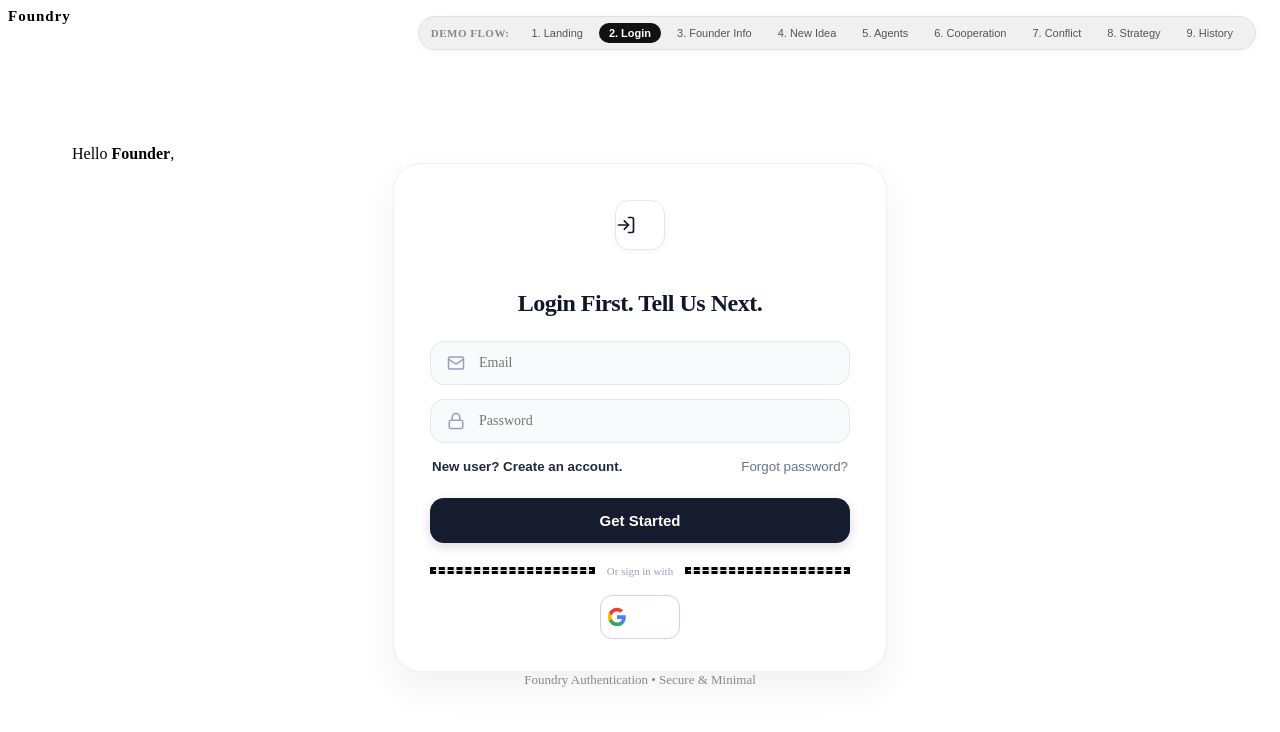
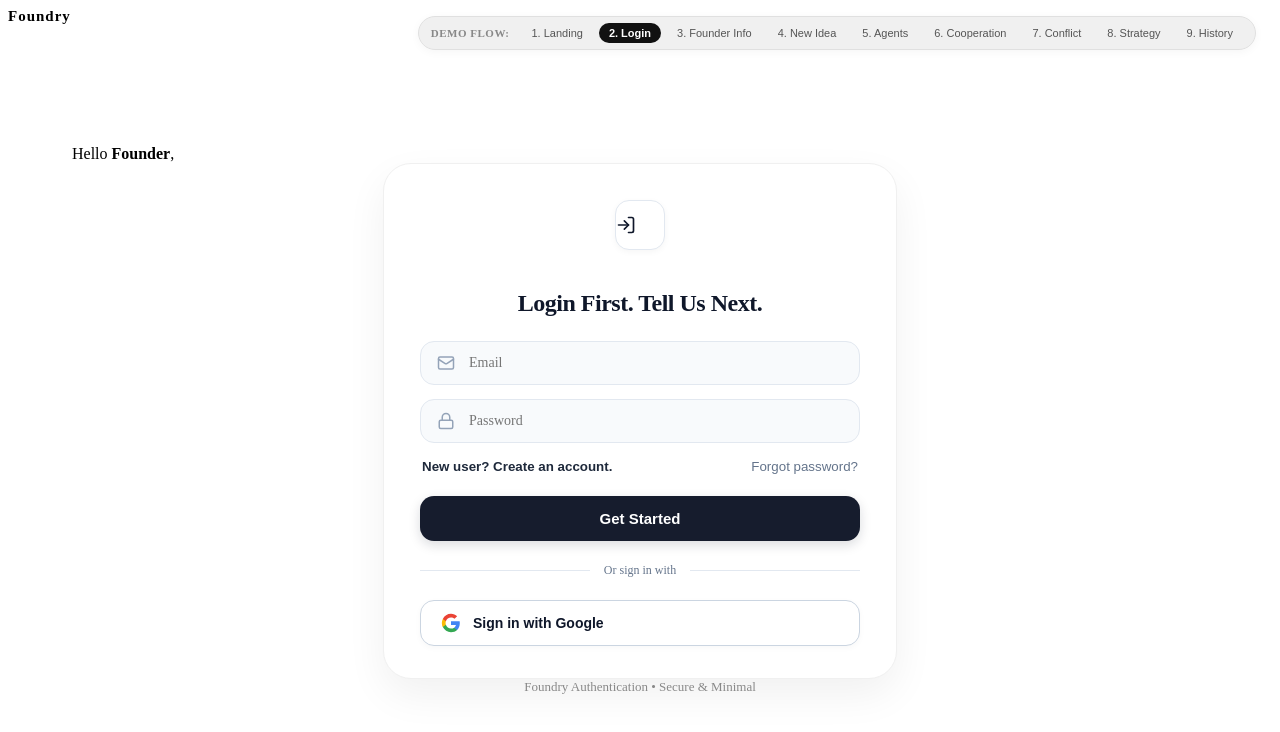
Before and after one commit to aaditajay/foundry, a React (Vite) app: page / in a window 1280 px wide. Both pictures are taken after a click on the button "forge". Shown: the top 732 px of the page. Built offline with nearby package versions, Linux system fonts and the light colour scheme; no server answers; the HTML template or start-up script is replaced by a standard one.

Commit message:
fix: clean divider lines, full-width Google sign-in button, dead-center prompt modal, and updated 15-point AI prompt

```diff
--- a/src/components/FounderInfo.jsx
+++ b/src/components/FounderInfo.jsx
@@ -1,6 +1,6 @@
 import React, { useState, useRef } from 'react';
 import { useApp } from '../context/AppContext';
-import { ArrowRight, Mic, MicOff, Paperclip, X, FileText, Copy, Check, Sparkles } from 'lucide-react';
+import { ArrowRight, Mic, MicOff, Paperclip, X, FileText, Copy, Check } from 'lucide-react';
 
 export const FounderInfo = () => {
   const { user, founderInfo, handleSaveFounderInfo } = useApp();
@@ -24,16 +24,49 @@ export const FounderInfo = () => {
 
   const displayName = name ? name.split(' ')[0] : "Founder";
 
-  const aiPromptText = `Act as a senior startup strategy advisor and co-founder. I am going to share my startup idea and company details.
+  const aiPromptText = `I want you to help me create a structured profile of my existing company.
 
-Please answer these 5 core questions to structure my company profile for Foundry AI:
-1. What is the core problem your company solves and for whom?
-2. What is your unique value proposition & competitive advantage?
-3. What is your current business model & revenue generation strategy?
-4. Who are your primary target market segments & customer personas?
-5. What is your 6-month MVP roadmap and key unit economics target?
+Ask me questions one at a time. Do not make assumptions. If my answer is unclear, ask a follow-up question.
 
-Provide a concise, comprehensive breakdown of our company profile so I can paste the result back into Foundry.`;
+Understand these areas:
+
+1. Company name
+2. Industry
+3. What the company does
+4. Main products/services
+5. Target customers
+6. Current geographic/market presence
+7. Business model
+8. Pricing/revenue model
+9. Current scale (customers, users, locations, revenue, etc., if I know them)
+10. Main strengths
+11. Current challenges
+12. Current business goals
+13. Important technical/operational constraints
+14. Important competitors or alternatives
+15. Anything else that would help evaluate future business decisions
+
+Once you have enough information, DO NOT give me a long explanation.
+
+Return only a structured company profile using exactly this format:
+
+Company Name:
+Industry:
+What We Do:
+Target Customers:
+Main Products/Services:
+Market/Geographic Presence:
+Business Model:
+Pricing/Revenue Model:
+Current Scale:
+Main Strengths:
+Current Challenges:
+Current Goals:
+Important Constraints:
+Competitors/Alternatives:
+Additional Context:
+
+Use concise, factual statements based only on my answers.`;
 
   const copyPromptToClipboard = () => {
     navigator.clipboard.writeText(aiPromptText);
@@ -41,7 +74,7 @@ Provide a concise, comprehensive breakdown of our company profile so I can paste
     setTimeout(() => setCopied(false), 2200);
   };
 
-  // Voice to Text handler with Fix #3 (interimResults = false & isFinal check)
+  // Voice to Text handler with interimResults = false & isFinal check
   const toggleVoiceToText = () => {
     const SpeechRecognition = window.SpeechRecognition || window.webkitSpeechRecognition;
     if (!SpeechRecognition) {
@@ -58,7 +91,7 @@ Provide a concise, comprehensive breakdown of our company profile so I can paste
       try {
         const recognition = new SpeechRecognition();
         recognition.continuous = true;
-        recognition.interimResults = false; // Fix: prevent duplicate interim results
+        recognition.interimResults = false;
         recognition.lang = 'en-US';
 
         recognition.onstart = () => setIsRecording(true);
@@ -340,18 +373,18 @@ Provide a concise, comprehensive breakdown of our company profile so I can paste
         Founder Profile
       </div>
 
-      {/* PROMPT MODAL DIALOG BOX */}
+      {/* PROMPT MODAL DIALOG BOX (PERFECTLY DEAD-CENTER ALIGNED) */}
       {showPromptModal && (
         <div
           style={{
             position: 'fixed',
             inset: 0,
             backgroundColor: 'rgba(0, 0, 0, 0.65)',
-            backdropFilter: 'blur(4px)',
+            backdropFilter: 'blur(6px)',
             display: 'flex',
             alignItems: 'center',
             justify: 'center',
-            zIndex: 1000,
+            zIndex: 99999,
             padding: '24px'
           }}
           onClick={() => setShowPromptModal(false)}
@@ -360,18 +393,19 @@ Provide a concise, comprehensive breakdown of our company profile so I can paste
             style={{
               backgroundColor: '#ffffff',
               borderRadius: '24px',
-              maxWidth: '620px',
+              maxWidth: '680px',
               width: '100%',
               padding: '32px',
-              boxShadow: '0 20px 50px rgba(0,0,0,0.25)',
+              boxShadow: '0 25px 60px rgba(0,0,0,0.3)',
               position: 'relative',
-              animation: 'fadeIn 0.25s ease'
+              animation: 'fadeIn 0.25s ease',
+              margin: 'auto'
             }}
             onClick={(e) => e.stopPropagation()}
           >
             {/* Modal Header */}
             <div style={{ display: 'flex', justifyContent: 'space-between', alignItems: 'flex-start', marginBottom: '16px' }}>
-              <h3 style={{ fontSize: '20px', fontWeight: '800', color: '#111111', lineHeight: '1.4', paddingRight: '20px' }}>
+              <h3 style={{ fontSize: '19px', fontWeight: '800', color: '#111111', lineHeight: '1.4', paddingRight: '20px' }}>
                 Paste this onto any agent you use and answer the questions and paste the result
               </h3>
               <button
@@ -395,7 +429,7 @@ Provide a concise, comprehensive breakdown of our company profile so I can paste
                 lineHeight: '1.6',
                 color: '#1e293b',
                 whiteSpace: 'pre-wrap',
-                maxHeight: '320px',
+                maxHeight: '340px',
                 overflowY: 'auto',
                 marginBottom: '24px'
               }}
--- a/src/components/Login.jsx
+++ b/src/components/Login.jsx
@@ -19,7 +19,6 @@ export const Login = () => {
     e.preventDefault();
     setLoading(true);
 
-    // Mock email authentication
     setTimeout(() => {
       const nameFromEmail = email.split('@')[0] || "Founder";
       setUser({
@@ -41,12 +40,12 @@ export const Login = () => {
 
   return (
     <div className="main-canvas animate-fade-in" style={{ justifyContent: 'space-between', padding: '40px 64px' }}>
-      {/* Top Greeting matching Reference Image */}
+      {/* Top Greeting */}
       <div className="greeting-header">
         Hello <strong>Founder</strong>,
       </div>
 
-      {/* Center Card Box matching Reference Image */}
+      {/* Center Card Box */}
       <div style={{ display: 'flex', justifyContent: 'center', alignItems: 'center', width: '100%', margin: 'auto 0' }}>
         <div
           style={{
@@ -54,7 +53,7 @@ export const Login = () => {
             borderRadius: '28px',
             padding: '36px 36px 32px 36px',
             width: '100%',
-            maxWidth: '420px',
+            maxWidth: '440px',
             boxShadow: '0 16px 40px rgba(0,0,0,0.06)',
             border: '1px solid #f0f0f0',
             display: 'flex',
@@ -183,7 +182,7 @@ export const Login = () => {
                 fontSize: '15px',
                 fontWeight: '700',
                 cursor: 'pointer',
-                marginTop: '10px',
+                marginTop: '8px',
                 boxShadow: '0 4px 12px rgba(15,23,42,0.15)',
                 transition: 'all 0.2s ease'
               }}
@@ -192,16 +191,16 @@ export const Login = () => {
             </button>
           </form>
 
-          {/* Divider */}
-          <div style={{ display: 'flex', alignItems: 'center', width: '100%', margin: '22px 0 18px 0' }}>
-            <div style={{ flex: 1, height: '1px', backgroundColor: '#e2e8f0', borderStyle: 'dashed' }} />
-            <span style={{ fontSize: '11px', color: '#94a3b8', padding: '0 12px', fontWeight: '500' }}>
+          {/* Clean Solid Divider Line (Fixed ugly dashed boxes) */}
+          <div style={{ display: 'flex', alignItems: 'center', width: '100%', margin: '22px 0' }}>
+            <div style={{ flex: 1, height: '1px', backgroundColor: '#e2e8f0' }} />
+            <span style={{ fontSize: '12px', color: '#64748b', padding: '0 14px', fontWeight: '500', whiteSpace: 'nowrap' }}>
               Or sign in with
             </span>
-            <div style={{ flex: 1, height: '1px', backgroundColor: '#e2e8f0', borderStyle: 'dashed' }} />
+            <div style={{ flex: 1, height: '1px', backgroundColor: '#e2e8f0' }} />
           </div>
 
-          {/* Google Button matching Reference Image */}
+          {/* Lengthier Google Sign In Button with Icon & Text */}
           <button
             type="button"
             onClick={onGoogleClick}
@@ -210,13 +209,18 @@ export const Login = () => {
               display: 'flex',
               alignItems: 'center',
               justify: 'center',
-              width: '80px',
-              height: '44px',
+              gap: '12px',
+              width: '100%',
               backgroundColor: '#ffffff',
               border: '1px solid #cbd5e1',
-              borderRadius: '12px',
+              borderRadius: '14px',
+              padding: '12px 20px',
+              fontSize: '14px',
+              fontWeight: '600',
+              color: '#0f172a',
               cursor: 'pointer',
-              transition: 'all 0.2s ease'
+              transition: 'all 0.2s ease',
+              boxShadow: '0 2px 6px rgba(0,0,0,0.03)'
             }}
             onMouseEnter={(e) => e.currentTarget.style.backgroundColor = '#f8fafc'}
             onMouseLeave={(e) => e.currentTarget.style.backgroundColor = '#ffffff'}
@@ -239,6 +243,7 @@ export const Login = () => {
                 d="M12 5.38c1.62 0 3.06.56 4.21 1.64l3.15-3.15C17.45 2.09 14.97 1 12 1 7.7 1 3.99 3.47 2.18 7.06l3.66 2.84c.87-2.6 3.3-4.52 6.16-4.52z"
               />
             </svg>
+            <span>Sign in with Google</span>
           </button>
         </div>
       </div>
```
